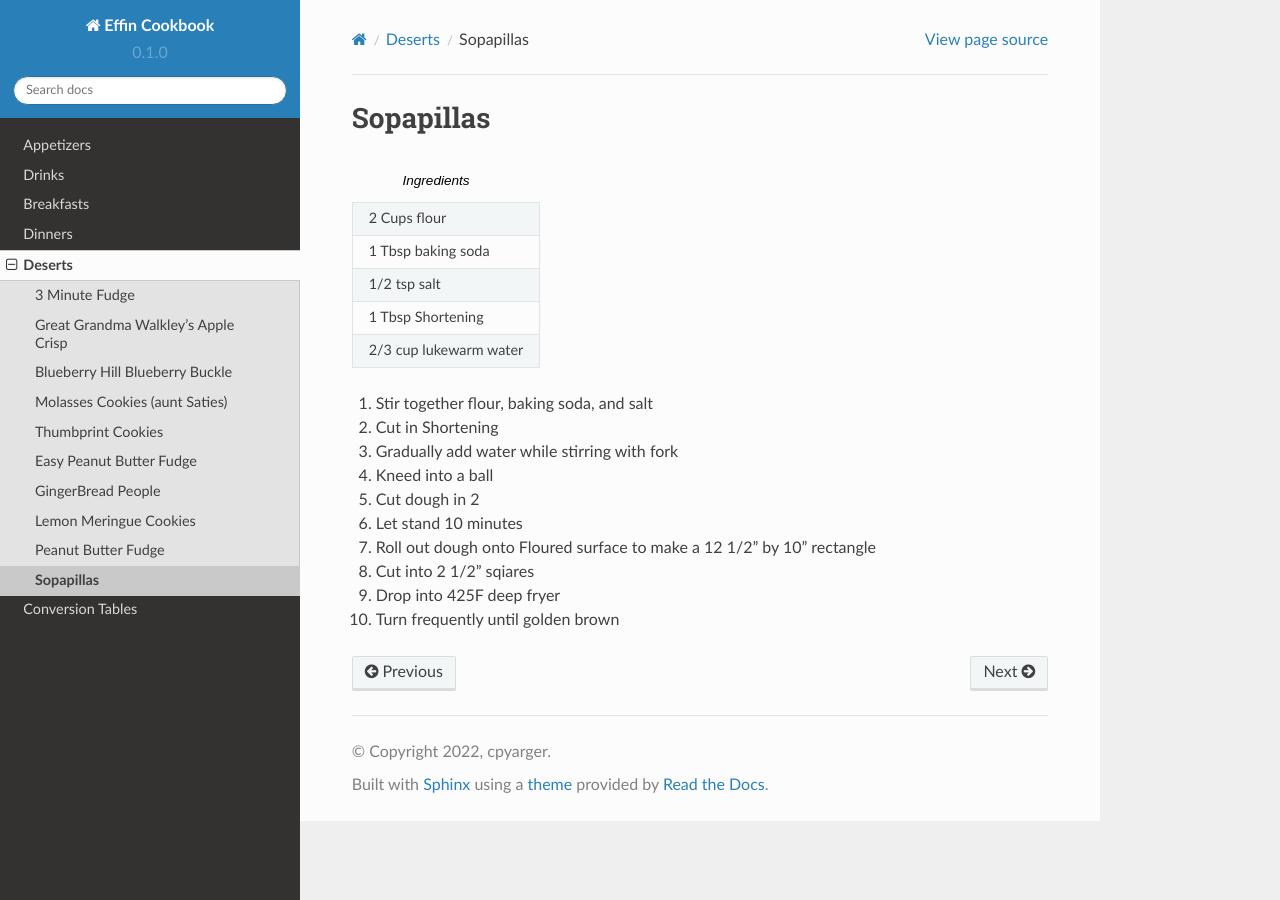
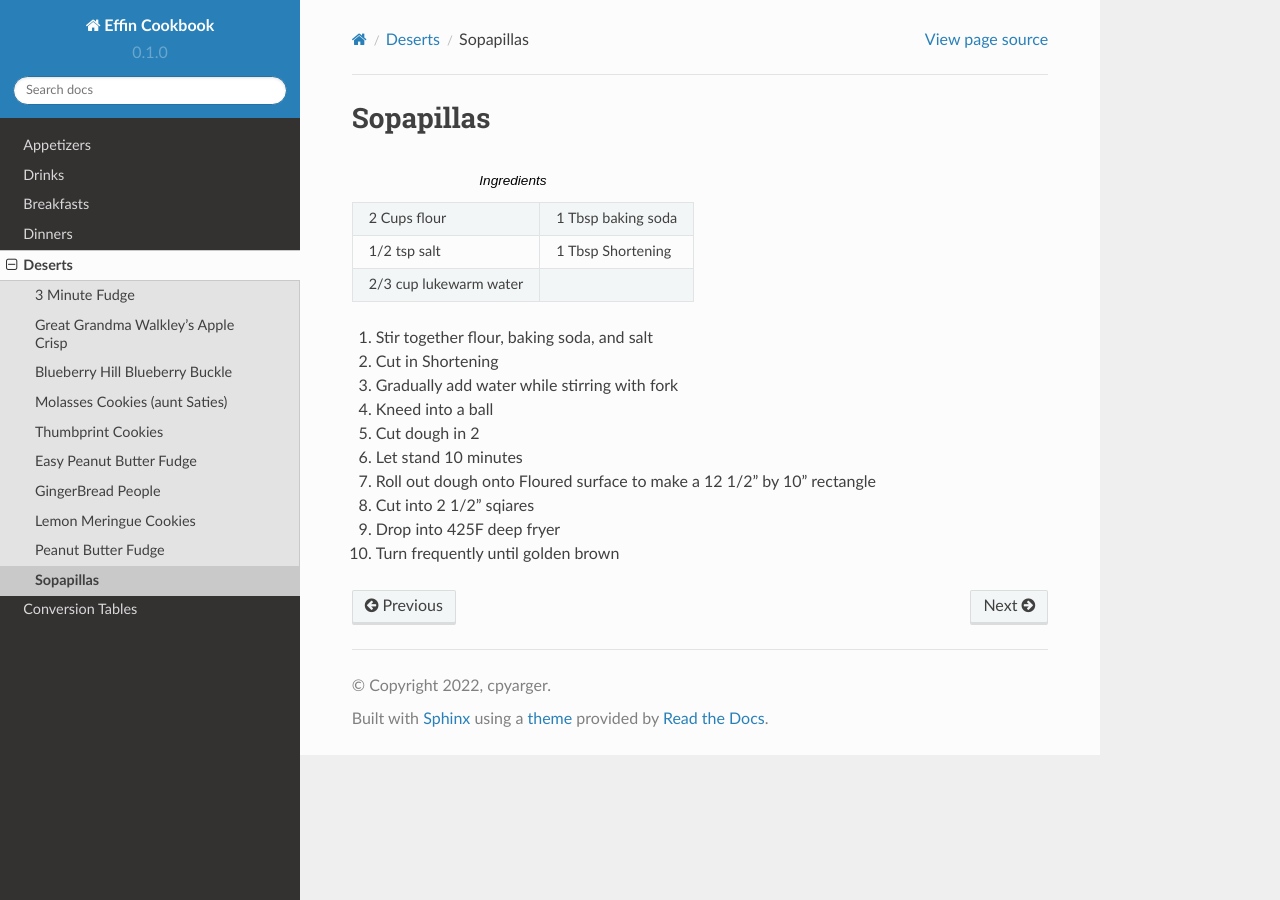
Before and after one commit to cpyarger/Effin-Cookbook, a Sphinx documentation site: the page built from docs/source/deserts/sopapillas.rst, in a window 1280 px wide. Built offline with Sphinx 7.4.7 and the Read the Docs theme 2.0.0, drawn with Linux system fonts in a browser that asks for light colours.

Commit message:
Foratting

```diff
--- a/docs/source/deserts/sopapillas.rst
+++ b/docs/source/deserts/sopapillas.rst
@@ -6,10 +6,11 @@ Sopapillas
    :header-rows: 0
 
    * - 2 Cups flour
-   * - 1 Tbsp baking soda
+     - 1 Tbsp baking soda
    * - 1/2 tsp salt
-   * - 1 Tbsp Shortening
+     - 1 Tbsp Shortening
    * - 2/3 cup lukewarm water
+     -
 
 1. Stir together flour, baking soda, and salt
 2. Cut in Shortening
```
